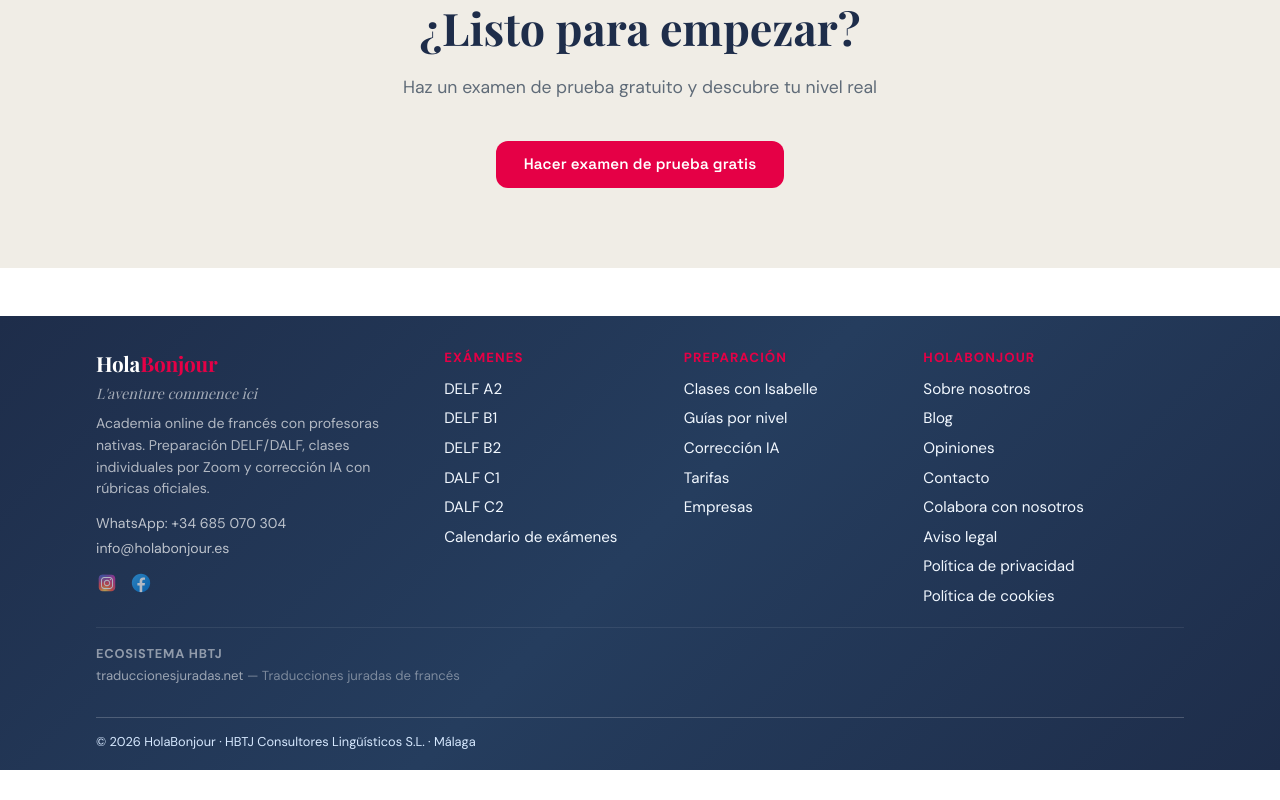
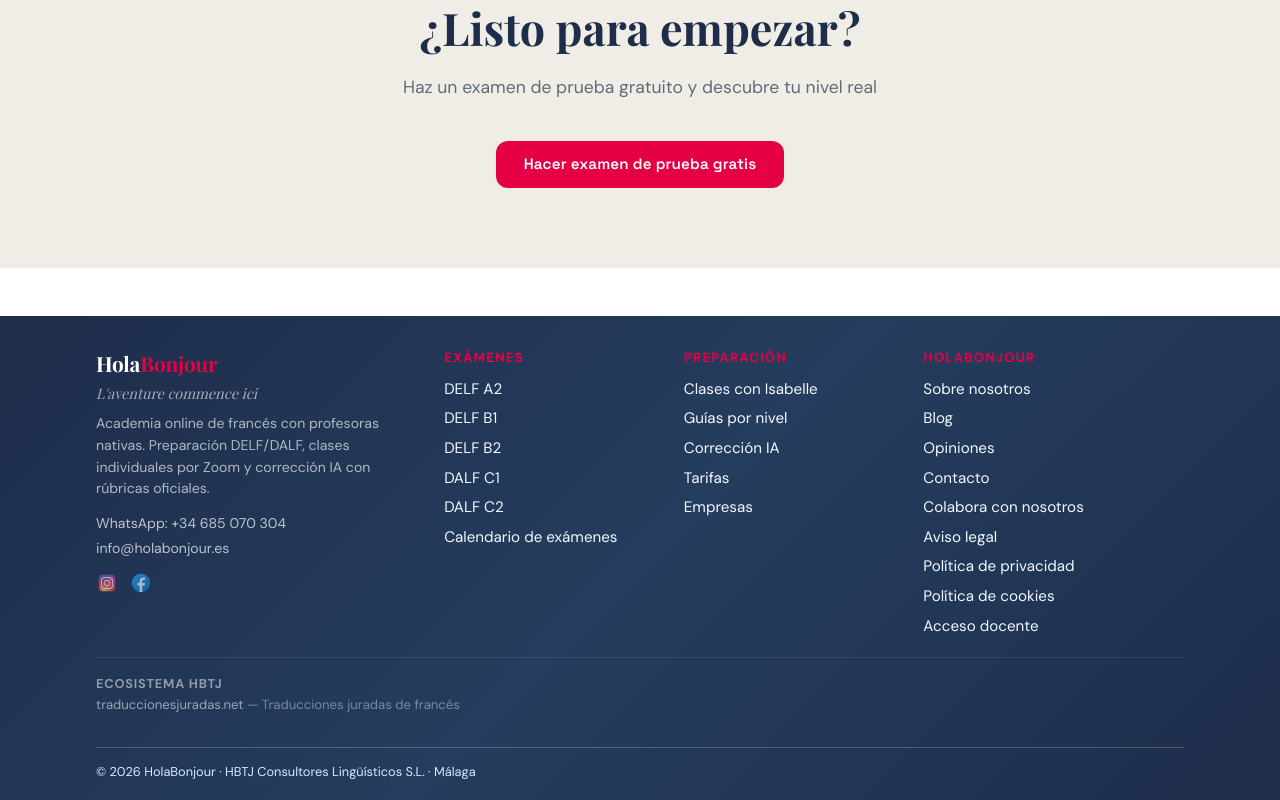
Before and after one commit to juanlatregua/siteholabonjour2510, a Next.js app: page / in a window 1280 px wide. Shown: the part 2908-3708 px from the top of the page. Before the commit the page ends 3678 px from the top, so only its background shows below. Built offline with nearby package versions, Linux system fonts and the light colour scheme; no server answers; a web font is replaced by a local one.

Commit message:
feat: add "Acceso docente" link to footer
Co-Authored-By: Claude Opus 4.6 <noreply@anthropic.com>

```diff
--- a/src/components/Footer.tsx
+++ b/src/components/Footer.tsx
@@ -28,6 +28,7 @@ const hbLinks = [
   { href: "/aviso-legal", label: "Aviso legal" },
   { href: "/politica-de-privacidad", label: "Política de privacidad" },
   { href: "/politica-de-cookies", label: "Política de cookies" },
+  { href: "/iniciar-sesion", label: "Acceso docente" },
 ];
 
 const Footer = () => {
```
